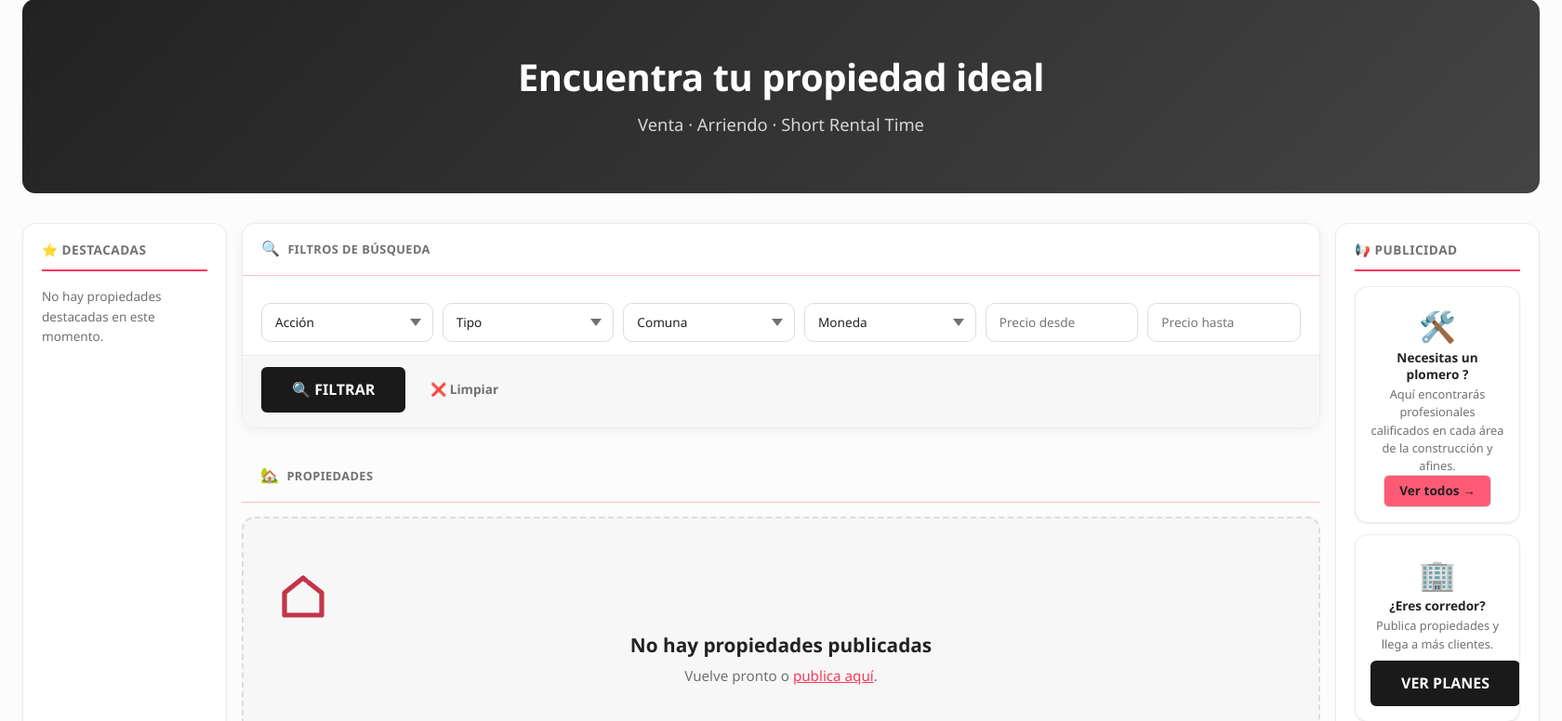
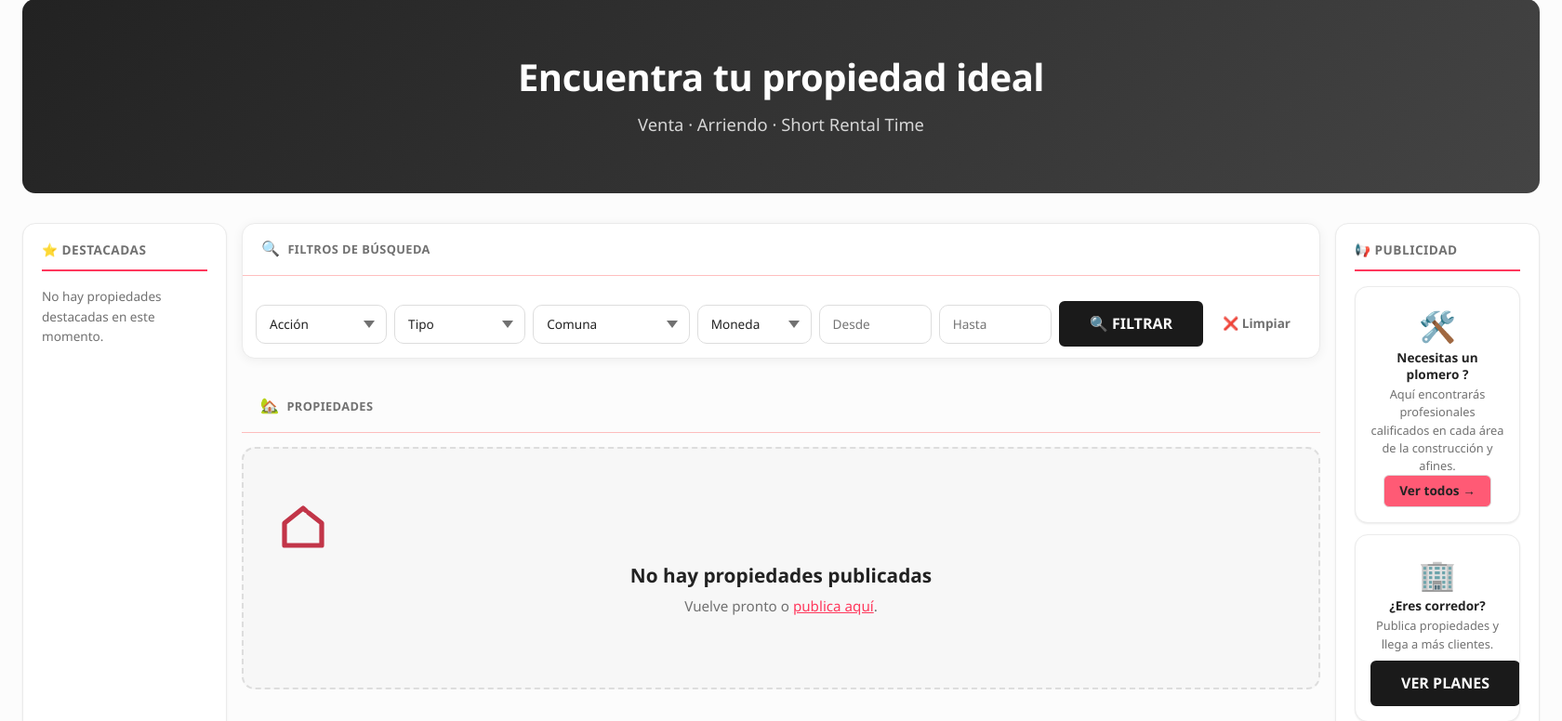
Before and after one commit to sercano74/SercaPropV01, a Django app: page / in a window 1680 px wide. Shown: the part 90-866 px from the top of the page at 93% size. Run offline with Django 5.2, Linux system fonts and the light colour scheme; data that the repository does not hold is empty.

Commit message:
Rediseña detalle de servicio y filtro de búsqueda de la home en una sola fila

```diff
--- a/templates/home.html
+++ b/templates/home.html
@@ -51,20 +51,20 @@
 
     <!-- CENTRO: Vitrina -->
     <section>
-        <!-- FILTROS (elegant card) -->
+        <!-- FILTROS (una sola fila con criterios + botones de acción) -->
         <form method="GET" class="filter-card-modern">
             <div class="filter-card-modern-header">
                 <span>🔍</span> <strong>Filtros de búsqueda</strong>
             </div>
             <hr style="margin: 15px 0;color: red;"></hr>
-            <div class="filter-card-modern-row">
-                <select name="tipo_accion">
+            <div class="filter-card-modern-row" style="flex-wrap:nowrap;overflow-x:auto;gap:8px;padding:12px 14px;">
+                <select name="tipo_accion" style="flex:1;min-width:100px;">
                     <option value="">Acción</option>
                     <option value="venta" {% if current_filters.tipo_accion == 'venta' %}selected{% endif %}>Venta</option>
                     <option value="arriendo" {% if current_filters.tipo_accion == 'arriendo' %}selected{% endif %}>Arriendo</option>
                     <option value="srt" {% if current_filters.tipo_accion == 'srt' %}selected{% endif %}>SRT</option>
                 </select>
-                <select name="tipo_prop">
+                <select name="tipo_prop" style="flex:1;min-width:110px;">
                     <option value="">Tipo</option>
                     <option value="casa" {% if current_filters.tipo_prop == 'casa' %}selected{% endif %}>Casa</option>
                     <option value="departamento" {% if current_filters.tipo_prop == 'departamento' %}selected{% endif %}>Departamento</option>
@@ -73,47 +73,24 @@
                     <option value="oficina" {% if current_filters.tipo_prop == 'oficina' %}selected{% endif %}>Oficina</option>
                     <option value="otro" {% if current_filters.tipo_prop == 'otro' %}selected{% endif %}>Otro</option>
                 </select>
-                <select name="comuna">
+                <select name="comuna" style="flex:1.3;min-width:110px;">
                     <option value="">Comuna</option>
                     {% for c in comunas %}
                     <option value="{{ c.id }}" {% if current_filters.comuna|stringformat:"s" == c.id|stringformat:"s" %}selected{% endif %}>{{ c.nombre }}</option>
                     {% endfor %}
                 </select>
-                <select name="precio_moneda" style="min-width:90px;">
+                <select name="precio_moneda" style="flex:0.8;min-width:80px;">
                     <option value="">Moneda</option>
                     <option value="PCL" {% if current_filters.precio_moneda == 'PCL' %}selected{% endif %}>CLP</option>
                     <option value="UF" {% if current_filters.precio_moneda == 'UF' %}selected{% endif %}>UF</option>
                     <option value="USD" {% if current_filters.precio_moneda == 'USD' %}selected{% endif %}>USD</option>
                 </select>
-                <input type="number" name="precio_min" placeholder="Precio desde" value="{{ current_filters.precio_min|default:'' }}">
-                <input type="number" name="precio_max" placeholder="Precio hasta" value="{{ current_filters.precio_max|default:'' }}">
-                {% comment %} <input type="text" name="q" placeholder="Buscar dirección..." value="{{ current_filters.q|default:'' }}"> {% endcomment %}
-            </div>
-            <div class="filter-card-modern-footer">
-                <div class="filter-actions">
+                <input type="number" name="precio_min" placeholder="Desde" value="{{ current_filters.precio_min|default:'' }}" style="flex:1;min-width:90px;">
+                <input type="number" name="precio_max" placeholder="Hasta" value="{{ current_filters.precio_max|default:'' }}" style="flex:1;min-width:90px;">
+                <div class="filter-actions" style="flex-shrink:0;">
                     <button type="submit" class="btn btn-primary btn-sm">🔍 Filtrar</button>
                     <a href="{% url 'home' %}" class="btn btn-ghost btn-sm" style="text-decoration:none;">❌ Limpiar</a>
                 </div>
-                {% if page_obj.paginator.num_pages > 1 %}
-                <div class="paginator-modern">
-                    {% if page_obj.has_previous %}
-                    <a href="?page=1{% for k,v in request.GET.items %}{% if k != 'page' %}&{{ k }}={{ v }}{% endif %}{% endfor %}" class="paginator-arrow" title="Primera">««</a>
-                    <a href="?page={{ page_obj.previous_page_number }}{% for k,v in request.GET.items %}{% if k != 'page' %}&{{ k }}={{ v }}{% endif %}{% endfor %}" class="paginator-arrow" title="Anterior">«</a>
-                    {% endif %}
-                    {% for num in page_obj.paginator.page_range %}
-                        {% if num == page_obj.number %}
-                        <span class="paginator-current">{{ num }}</span>
-                        {% elif num > page_obj.number|add:'-3' and num < page_obj.number|add:'3' %}
-                        <a href="?page={{ num }}{% for k,v in request.GET.items %}{% if k != 'page' %}&{{ k }}={{ v }}{% endif %}{% endfor %}">{{ num }}</a>
-                        {% endif %}
-                    {% endfor %}
-                    {% if page_obj.has_next %}
-                    <a href="?page={{ page_obj.next_page_number }}{% for k,v in request.GET.items %}{% if k != 'page' %}&{{ k }}={{ v }}{% endif %}{% endfor %}" class="paginator-arrow" title="Siguiente">»</a>
-                    <a href="?page={{ page_obj.paginator.num_pages }}{% for k,v in request.GET.items %}{% if k != 'page' %}&{{ k }}={{ v }}{% endif %}{% endfor %}" class="paginator-arrow" title="Última">»»</a>
-                    {% endif %}
-                    <span class="paginator-info">{{ page_obj.paginator.count }} props</span>
-                </div>
-                {% endif %}
             </div>
         </form>
 
@@ -168,6 +145,30 @@
             </div>
             {% endfor %}
         </div>
+
+        <!-- PAGINACIÓN -->
+        {% if page_obj.paginator.num_pages > 1 %}
+        <div class="filter-card-modern-footer" style="margin-top:16px;">
+            <div class="paginator-modern">
+                {% if page_obj.has_previous %}
+                <a href="?page=1{% for k,v in request.GET.items %}{% if k != 'page' %}&{{ k }}={{ v }}{% endif %}{% endfor %}" class="paginator-arrow" title="Primera">««</a>
+                <a href="?page={{ page_obj.previous_page_number }}{% for k,v in request.GET.items %}{% if k != 'page' %}&{{ k }}={{ v }}{% endif %}{% endfor %}" class="paginator-arrow" title="Anterior">«</a>
+                {% endif %}
+                {% for num in page_obj.paginator.page_range %}
+                    {% if num == page_obj.number %}
+                    <span class="paginator-current">{{ num }}</span>
+                    {% elif num > page_obj.number|add:'-3' and num < page_obj.number|add:'3' %}
+                    <a href="?page={{ num }}{% for k,v in request.GET.items %}{% if k != 'page' %}&{{ k }}={{ v }}{% endif %}{% endfor %}">{{ num }}</a>
+                    {% endif %}
+                {% endfor %}
+                {% if page_obj.has_next %}
+                <a href="?page={{ page_obj.next_page_number }}{% for k,v in request.GET.items %}{% if k != 'page' %}&{{ k }}={{ v }}{% endif %}{% endfor %}" class="paginator-arrow" title="Siguiente">»</a>
+                <a href="?page={{ page_obj.paginator.num_pages }}{% for k,v in request.GET.items %}{% if k != 'page' %}&{{ k }}={{ v }}{% endif %}{% endfor %}" class="paginator-arrow" title="Última">»»</a>
+                {% endif %}
+                <span class="paginator-info">{{ page_obj.paginator.count }} props</span>
+            </div>
+        </div>
+        {% endif %}
 
     </section>
 
```
